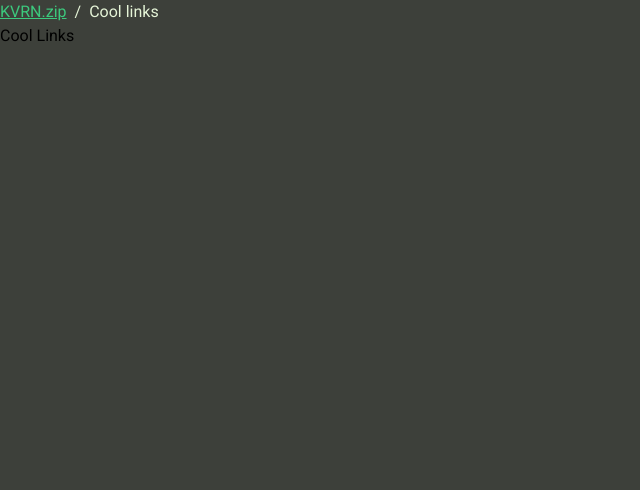
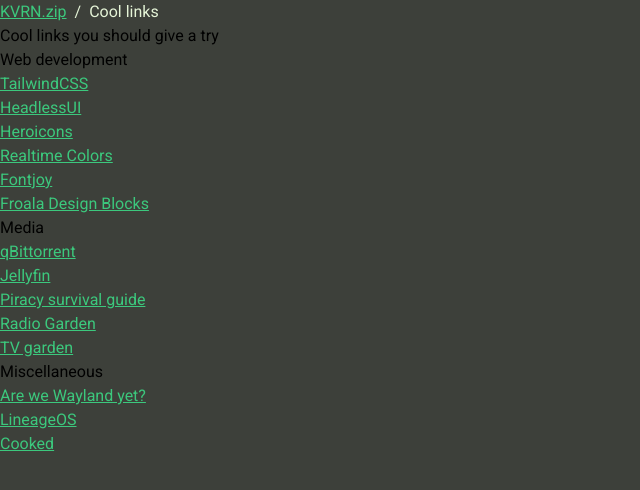
Before and after one commit to kvrn1/h0me, a Vue app: page /links in a window 1280 px wide. Shown: the top 490 px of the page, without its empty margins (0-640 px from the left). Built offline with nearby package versions, Linux system fonts and the light colour scheme.

Commit message:
add content to cool links page

```diff
--- a/src/views/CoolLinksView.vue
+++ b/src/views/CoolLinksView.vue
@@ -1,5 +1,48 @@
+<script setup>
+const links = {
+  webdev: [
+    { title: 'TailwindCSS', link: 'https://tailwindcss.com' },
+    { title: 'HeadlessUI', link: 'https://headlessui.com' },
+    { title: 'Heroicons', link: 'https://heroicons.com' },
+    { title: 'Realtime Colors', link: 'https://www.realtimecolors.com' },
+    { title: 'Fontjoy', link: 'https://fontjoy.com' },
+    { title: 'Froala Design Blocks', links: 'https://froala.com/design-blocks' },
+  ],
+  media: [
+    { title: 'qBittorrent', link: 'https://www.qbittorrent.org' },
+    { title: 'Jellyfin', link: 'https://jellyfin.org' },
+    { title: 'Piracy survival guide', link: 'https://www.reddit.com/r/Piracy/wiki/megathread' },
+    { title: 'Radio Garden', link: 'https://radio.garden' },
+    { title: 'TV garden', link: 'https://tv.garden' },
+  ],
+  misc: [
+    { title: 'Are we Wayland yet?', link: 'https://arewewaylandyet.com' },
+    { title: 'LineageOS', link: 'https://lineageos.org' },
+    { title: 'Cooked', link: 'https://cooked.wiki' },
+  ],
+}
+</script>
+
 <template>
   <div>
-    <h1>Cool Links</h1>
+    <h1>Cool links you should give a try</h1>
+    <h2>Web development</h2>
+    <ul>
+      <li v-for="(entry, key) in links.webdev" :key="key">
+        <a :href="entry.link">{{ entry.title }}</a>
+      </li>
+    </ul>
+    <h2>Media</h2>
+    <ul>
+      <li v-for="(entry, key) in links.media" :key="key">
+        <a :href="entry.link">{{ entry.title }}</a>
+      </li>
+    </ul>
+    <h2>Miscellaneous</h2>
+    <ul>
+      <li v-for="(entry, key) in links.misc" :key="key">
+        <a :href="entry.link">{{ entry.title }}</a>
+      </li>
+    </ul>
   </div>
 </template>
```
